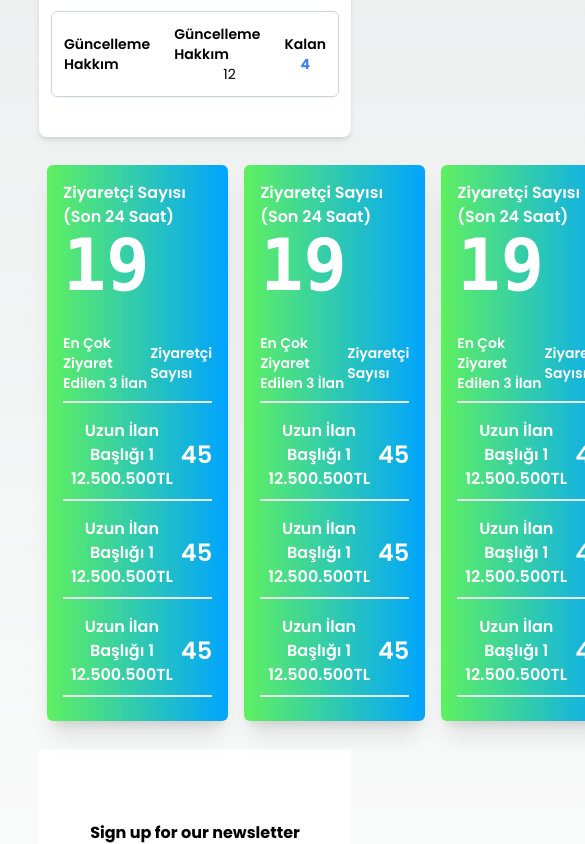
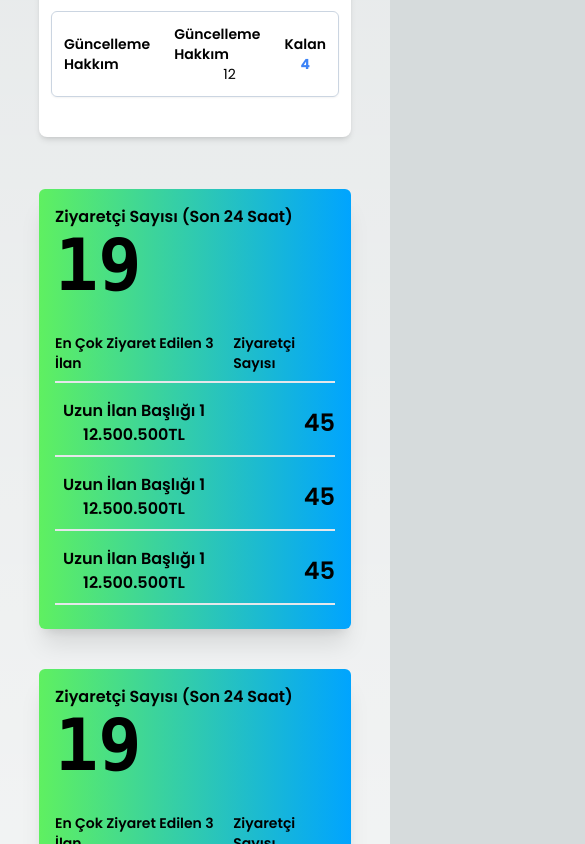
Before and after one commit to eminmetin/nextjspanel, a Next.js app: page / in a window 390 px wide. Shown: the part 1740-2584 px from the top of the page, 585 px wide, since content can reach past the window. Built offline with nearby package versions, Linux system fonts and the light colour scheme.

Commit message:
features:change framer motion delay and transition. Making responsive card and LineChartDataSection components

```diff
--- a/src/app/page.tsx
+++ b/src/app/page.tsx
@@ -49,7 +49,7 @@ const Home = () => {
             className='w-full sm:w-1/3 md:w-1/3 mt-5 sm:mt-0 md:mt-0'
           />
         </div>
-        <div className='flex mx-auto w-4/5'>
+        <div className='w-4/5 flex flex-col sm:flex-row md:flex-row lg:flex-row justify-between mx-auto mt-8 gap-5'>
           <Visitor />
           <Visitor />
           <Visitor />
--- a/src/components/anlysis/Visitor.tsx
+++ b/src/components/anlysis/Visitor.tsx
@@ -2,8 +2,8 @@ import React from 'react';
 
 const Visitor = () => {
   return (
-    <div className='w-full p-2 mt-5 text-white font-semibold'>
-      <div className='shadow-xl  visitor-bg justify-center items-center flex rounded-md  '>
+    <div className='w-full mt-5  font-semibold'>
+      <div className='shadow-xl visitor-bg justify-center items-center flex rounded-md'>
         <div className='visitor w-full'>
           <div className='visitorBanner p-4 rounded-t-md'>
             <p>Ziyaretçi Sayısı (Son 24 Saat)</p>
@@ -15,21 +15,21 @@ const Visitor = () => {
               <p className='text-sm mb-2'>Ziyaretçi Sayısı</p>
             </div>
             <div className='mostVisited flex-col '>
-              <div className='flex justify-between border-b-2 mb-2 text-center  items-center  '>
+              <div className='flex justify-between border-b-2 mb-2 text-center items-center '>
                 <span className='p-2'>
                   <p>Uzun İlan Başlığı 1</p>
                   <p>12.500.500TL</p>
                 </span>
                 <span className='text-2xl'>45</span>
               </div>
-              <div className='flex justify-between border-b-2 mb-2 text-center items-center    '>
+              <div className='flex justify-between border-b-2 mb-2 text-center items-center '>
                 <span className='p-2'>
                   <p>Uzun İlan Başlığı 1</p>
                   <p>12.500.500TL</p>
                 </span>
                 <span className='text-2xl'>45</span>
               </div>
-              <div className='flex justify-between items-center border-b-2 mb-2 text-center    '>
+              <div className='flex justify-between items-center border-b-2 mb-2 text-center '>
                 <span className='p-2'>
                   <p>Uzun İlan Başlığı 1</p>
                   <p>12.500.500TL</p>
```
